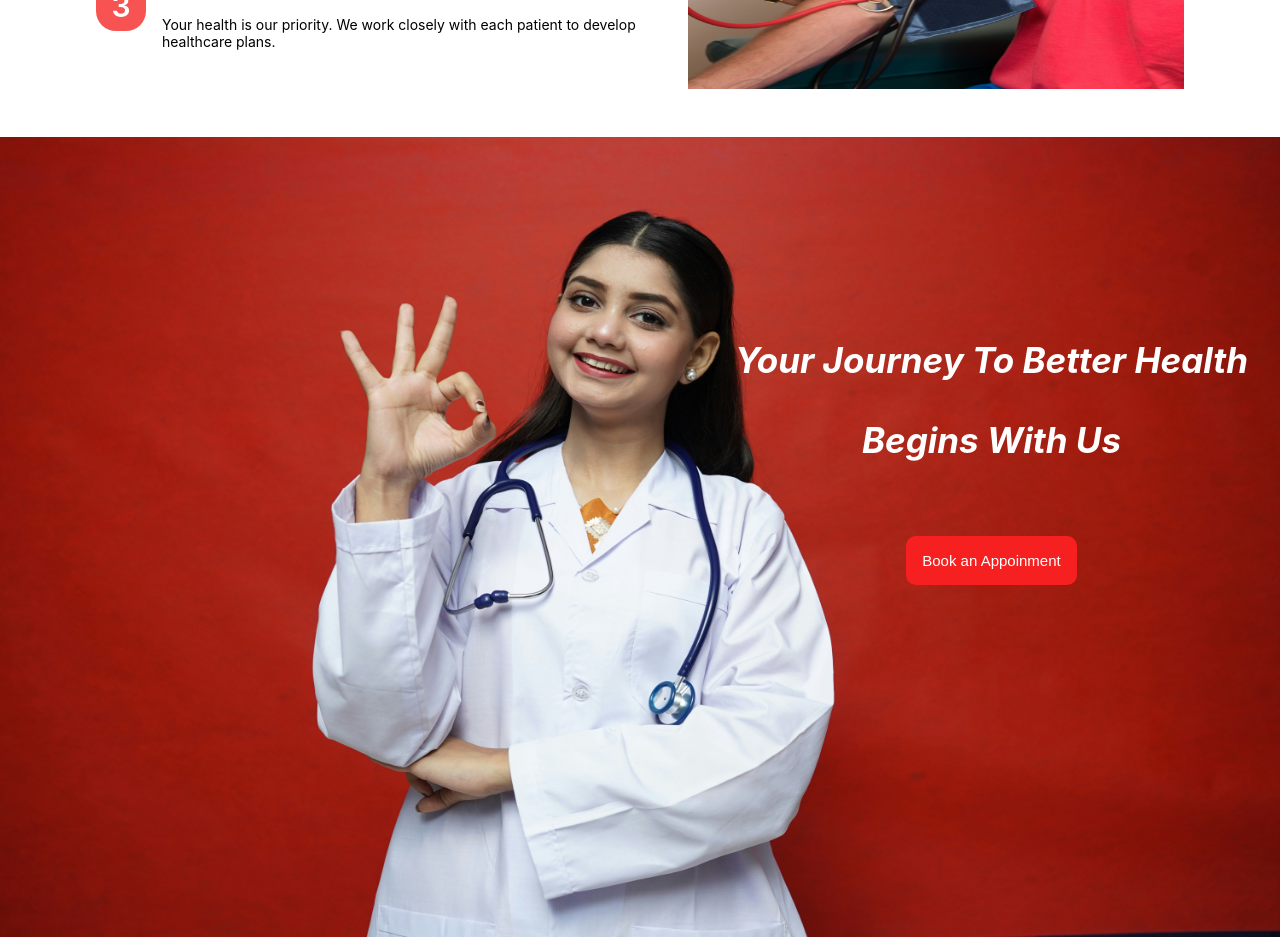
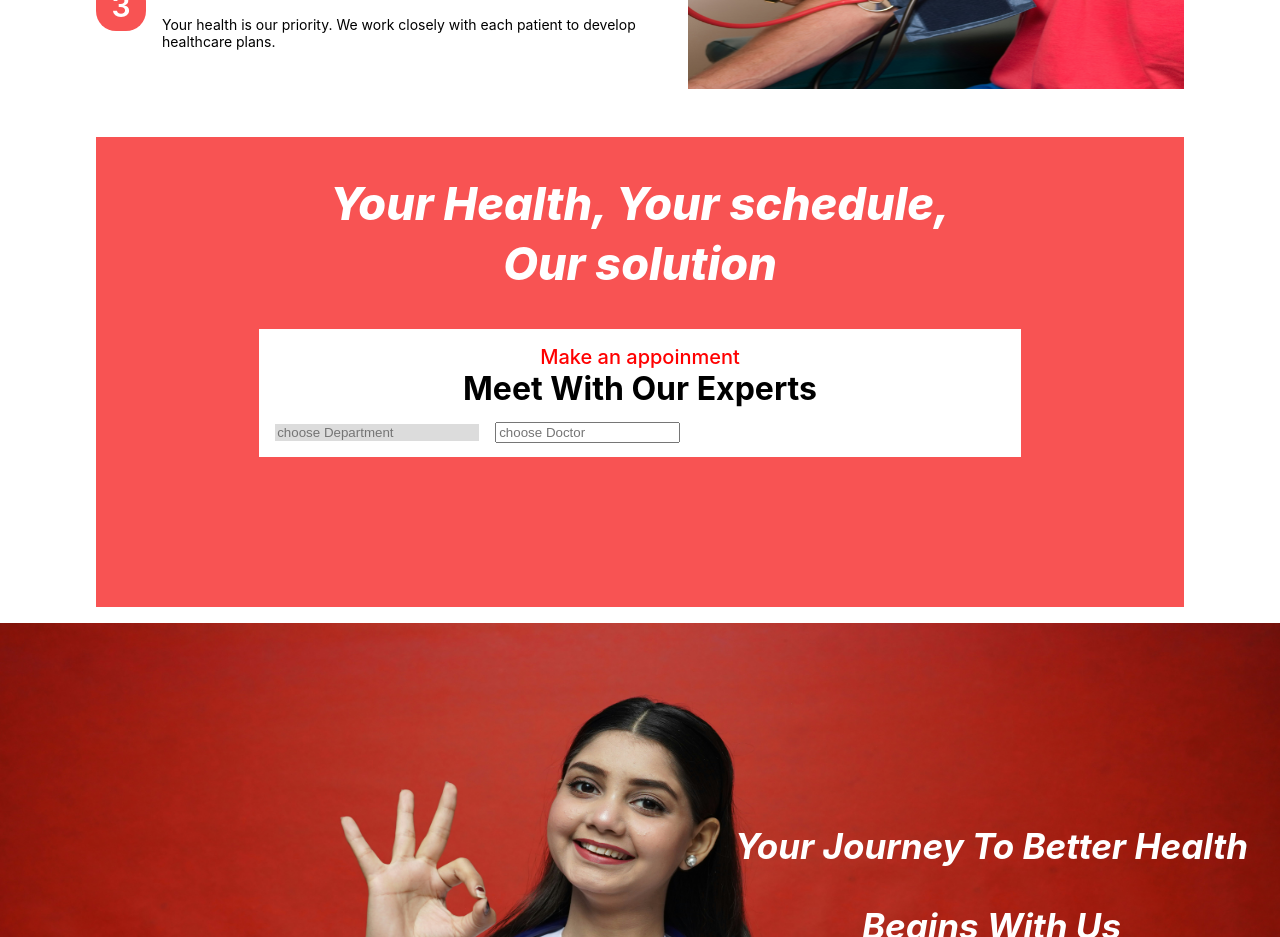
Before and after one commit to jishnunpp/hospital_management, a React (Create React App) app: page / in a window 1280 px wide. Shown: the part 1180-2117 px from the top of the page. Built offline with nearby package versions, Linux system fonts and the light colour scheme.

Commit message:
contact form added

```diff
--- a/src/App.js
+++ b/src/App.js
@@ -6,6 +6,7 @@ import Banner from './Components/Banner/Banner';
 import Dpmt_card from './Components/Dpmt_card/Dpmt_card';
 import Details from './Components/Details/Details';
 import Experience from './Components/Experience/Experience';
+import Contact_form from './Components/Contact_form/Contact_form';
 function App() {
   return (
     <div className="App">
@@ -13,10 +14,12 @@ function App() {
       <Details/>
       <Dpmt_card/>
       <Experience/>
+      <Contact_form/>
 
       <Banner/>
 
       <Footer/>
+
 
     </div>
   );
--- /dev/null
+++ b/src/Components/Contact_form/Contact_form.js
@@ -0,0 +1,25 @@
+import React from 'react'
+import './contact_form.css'
+
+const Contact_form = () => {
+  return (
+    <div className='contactform'>
+        <div className='contactform-heading'>
+            <h2>Your Health, Your schedule,<br/> Our solution</h2>
+
+        </div>
+        <div className='contactform-form'>
+            <p>Make an appoinment</p>
+          <h1>Meet With Our Experts</h1>
+          <div className='form'>
+            <input placeholder='choose Department' className='input'/>
+            <input placeholder='choose Doctor'/>
+
+          </div>
+        </div>
+
+    </div>
+  )
+}
+
+export default Contact_form
--- /dev/null
+++ b/src/Components/Contact_form/contact_form.css
@@ -0,0 +1,59 @@
+.contactform{
+
+    position: relative;
+    display: flex;
+    justify-content: center;
+
+    background-color: rgb(248, 83, 83);
+    margin: 1rem 6rem;
+    width: auto;
+    height: 470px;
+
+}
+
+.contactform-heading{
+    display: flex;
+    justify-content: center;
+
+
+}
+.contactform-heading h2{
+    font-size: 45px;
+    font-weight: 800;
+    line-height: 60px;
+    font-style: italic;
+    color: white;
+    text-align: center;
+
+}
+.contactform-form{
+    background-color: white;
+    position: absolute;
+    width: 70%;
+    margin-top: 12rem;
+    display: flex;
+    flex-direction: column;
+    justify-content: center;
+}
+.contactform-form p{
+    text-align: center;
+    color: red;
+    font-size: 20px;
+    font-weight: 500;
+    margin: 0;
+    padding-top: 1rem;
+}
+
+.contactform-form h1{
+    margin: 0;
+    padding: 0;
+    text-align: center;
+    color:black;
+}
+
+.input{
+    border: none;
+    background-color: gainsboro;
+    width: 200px;
+    margin: 1rem;
+}
--- a/src/Components/Experience/Experence.css
+++ b/src/Components/Experience/Experence.css
@@ -88,7 +88,7 @@
     }
     .experinece-image img{
         width: 100%;
-        height: 350px;
+        height: 400px;
         padding:0;
 
     }
```
